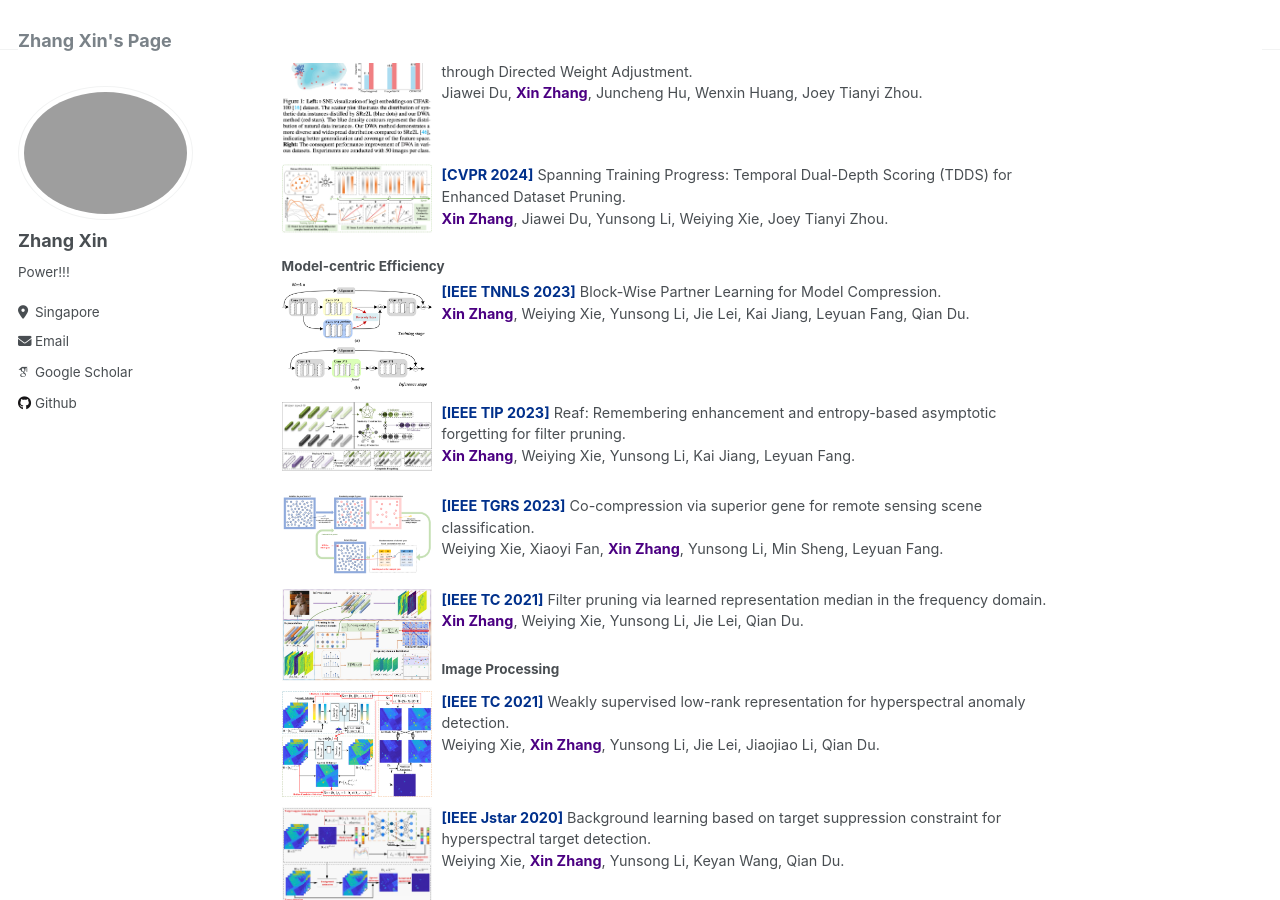
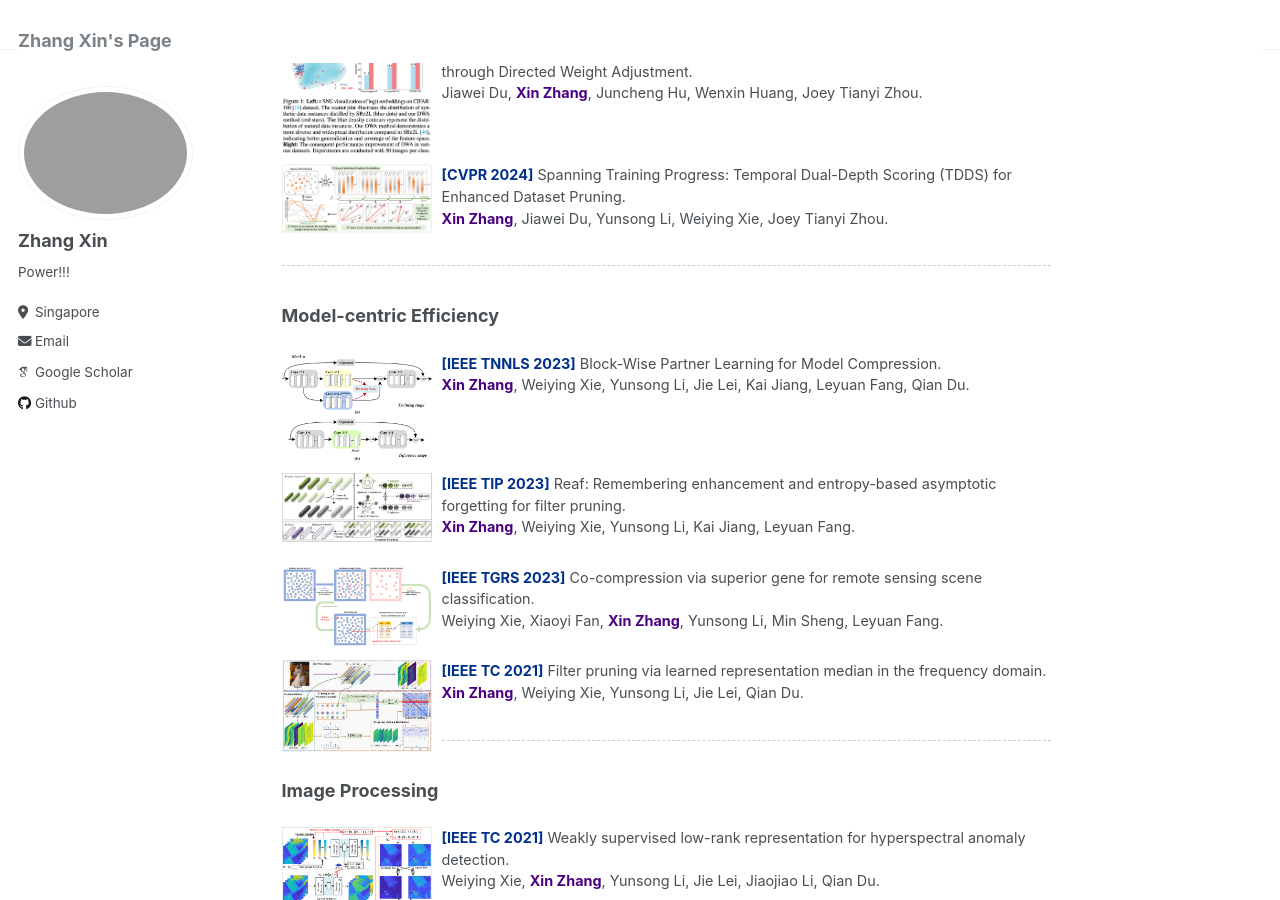
Before and after one commit to zhangxin-xd/zhangxin-xd.github.io, a Jekyll site: the page built from _pages/about.md, in a window 1280 px wide and 900 px high, scrolled down 1181 px. Built offline with Jekyll 4.4.1, drawn with Linux system fonts in a browser that asks for light colours; some web fonts are replaced.

Commit message:
Update about.md

```diff
--- a/_pages/about.md
+++ b/_pages/about.md
@@ -83,7 +83,9 @@ For the full list, please refer to my Google Scholar page: <a href="https://scho
   </div>
 </div>
 
-#### Model-centric Efficiency
+<hr style="border: none; border-top: 1px dashed #ccc; margin: 2em 0;" />
+
+**Model-centric Efficiency**
 
 <div class="publication-container">
   <img src="./images/BPL.png" alt="Publication Image">
@@ -123,8 +125,9 @@ For the full list, please refer to my Google Scholar page: <a href="https://scho
   </div>
 </div>
 
+<hr style="border: none; border-top: 1px dashed #ccc; margin: 2em 0;" />
 
-#### Image Processing
+**Image Processing**
 
 <div class="publication-container">
   <img src="./images/WSLRR.png" alt="Publication Image">
```
